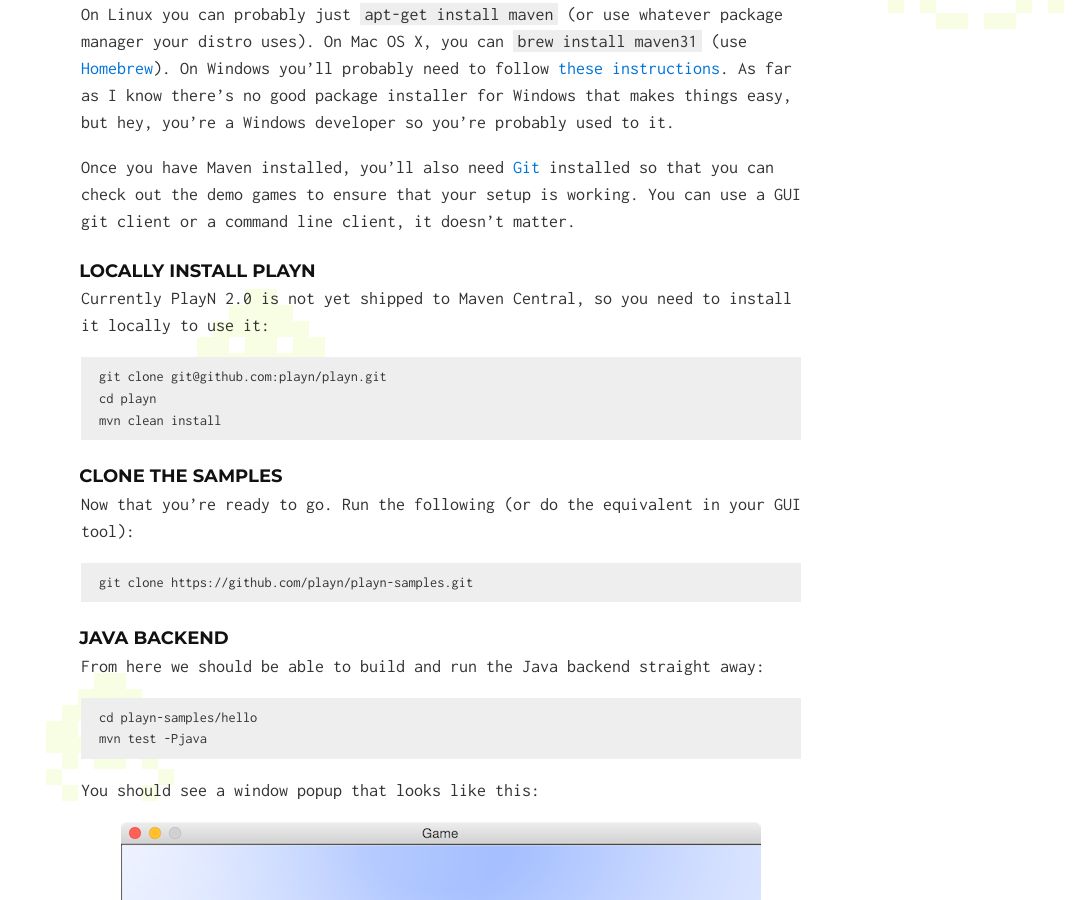
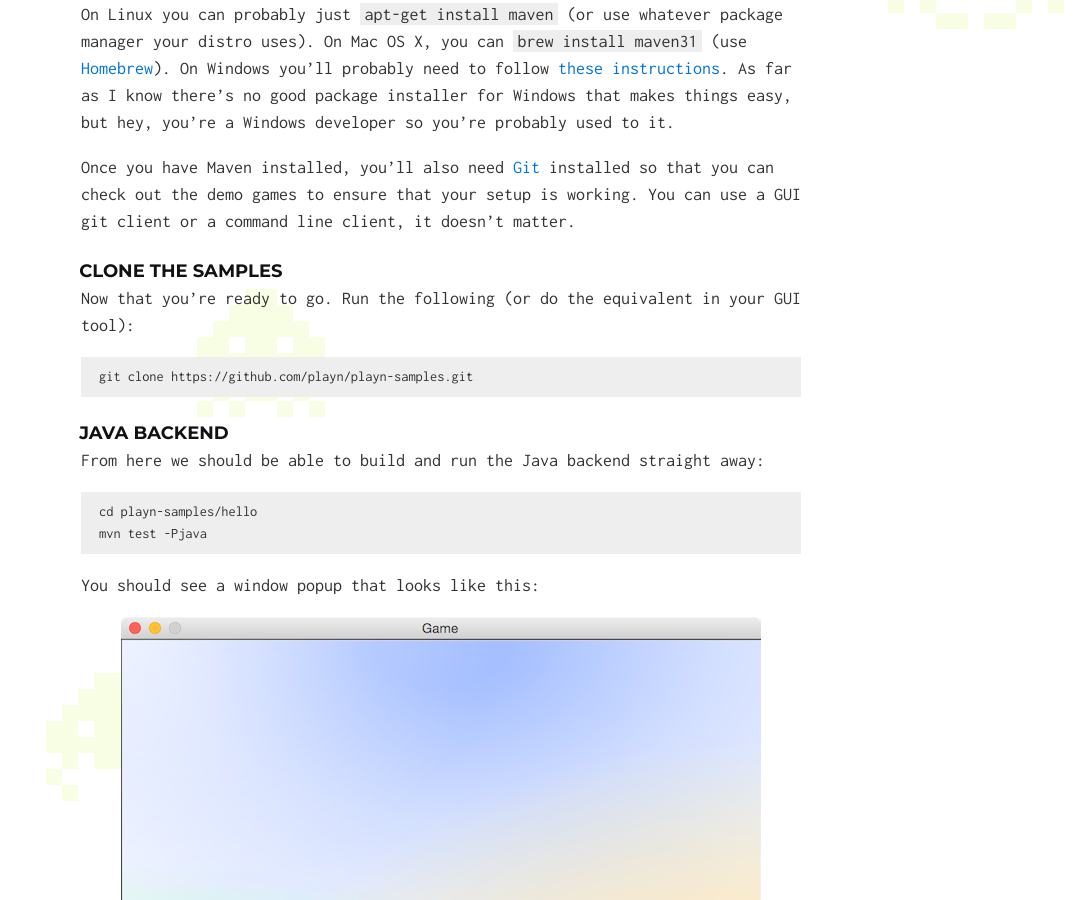
Before and after one commit to playn/playn.github.io, a Jekyll site: the page built from docs/setup.md, in a window 1280 px wide and 900 px high, scrolled down 1259 px. Shown: the whole window, without its empty margins (199-1280 px from the left). Built offline with Jekyll 4.4.1, drawn with Linux system fonts in a browser that asks for light colours; Markdown is read by kramdown in place of the engine named in the settings.

Commit message:
Use (shipped) 2.0-rc1.

````diff
--- a/docs/setup.md
+++ b/docs/setup.md
@@ -50,17 +50,6 @@
 Once you have Maven installed, you'll also need [Git] installed so that you can check out the demo
 games to ensure that your setup is working. You can use a GUI git client or a command line client,
 it doesn't matter.
-
-### Locally install PlayN
-
-Currently PlayN 2.0 is not yet shipped to Maven Central, so you need to install it locally to use
-it:
-
-```
-git clone git@github.com:playn/playn.git
-cd playn
-mvn clean install
-```
 
 ### Clone the samples
 
````
Also changed, not shown: docs/skeleton.md (+1 -4 lines).
